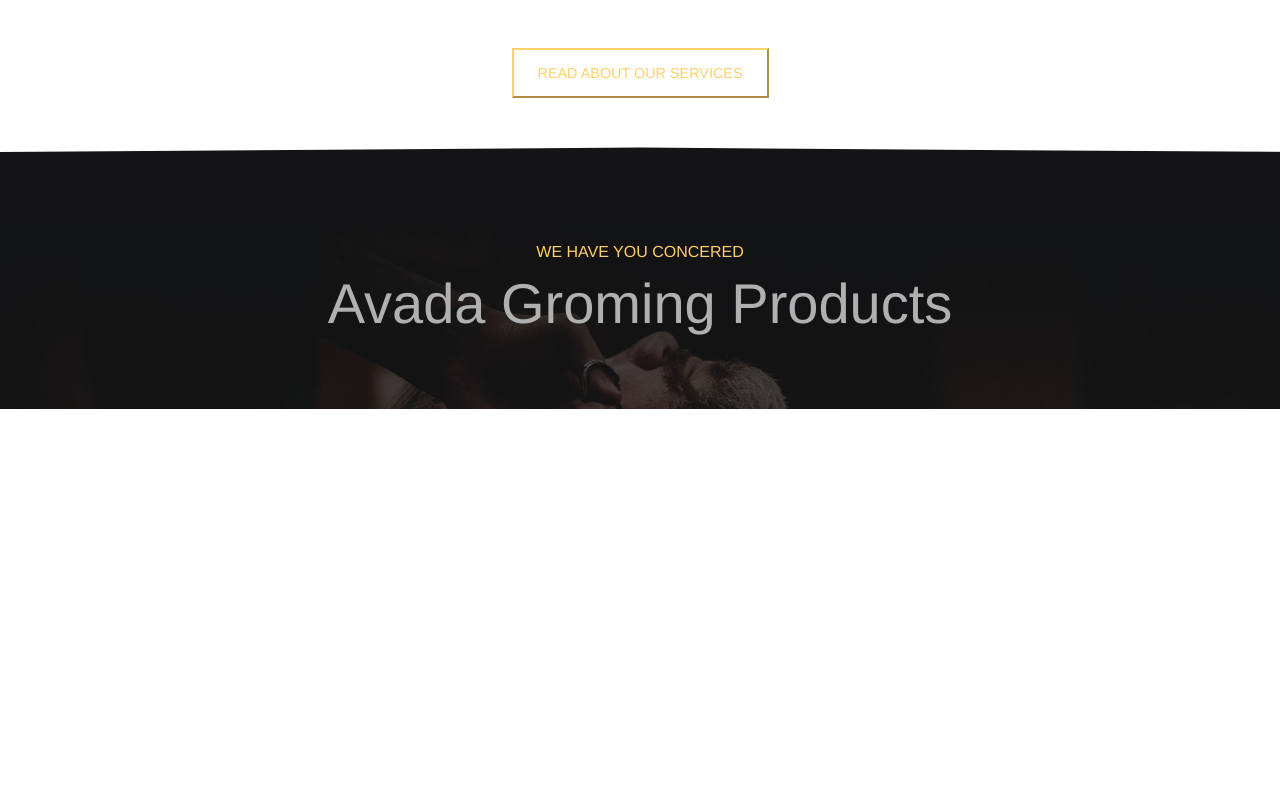
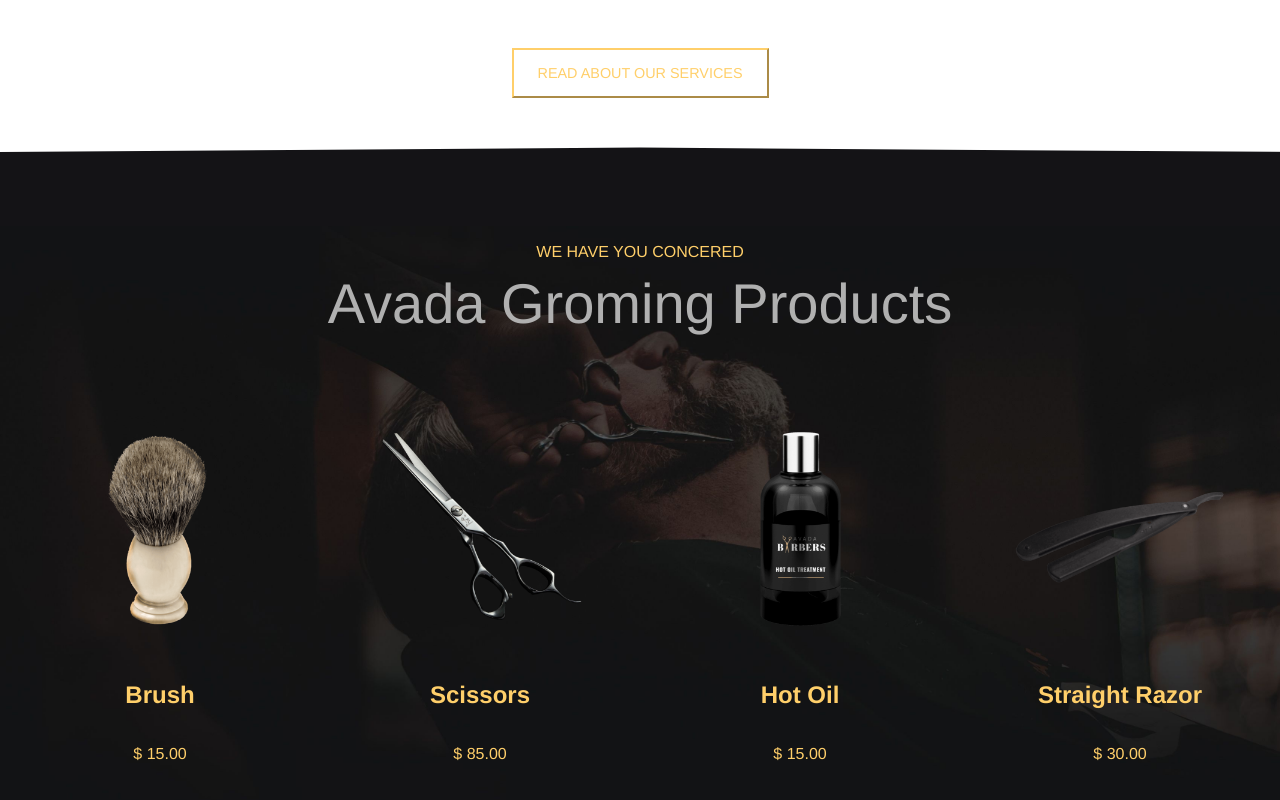
Before and after one commit to andmalt/proj-html-vuejs, a Vue app: page / in a window 1280 px wide. Shown: the part 1439-2239 px from the top of the page. Before the commit the page ends 1848 px from the top, so only its background shows below. Built offline with nearby package versions, Linux system fonts and the light colour scheme.

Commit message:
inserted box component

```diff
--- a/src/App.vue
+++ b/src/App.vue
@@ -1,7 +1,7 @@
 <template>
   <div id="app">
     <Header />
-    <Main />
+    <Main :products="products" />
     <Footer />
   </div>
 </template>
@@ -17,7 +17,38 @@ export default {
     Header,
     Main,
     Footer,
-  }
+  },
+  data(){
+    return{
+      products:[
+        {
+          name: 'Brush',
+          price: 15,
+          img:require(`./assets/img/brush_dark-800x800.png`),
+          alt:'image brush',
+        },
+        {
+          name: 'Scissors',
+          price: 85,
+          img:require(`./assets/img/scissors-800x800.png`),
+          alt:'image Scissors',
+        },
+        {
+          name: 'Hot Oil',
+          price: 15,
+          img:require(`./assets/img/hot_oil_dark-800x800.png`),
+          alt:'image Hot Oil',
+        },
+        {
+          name: 'Straight Razor',
+          price: 30,
+          img:require(`./assets/img/straight_razor_dark-800x800.png`),
+          alt:'image Straight Razor',
+        },
+      ],
+    }
+  },
+
 }
 </script>
 
--- /dev/null
+++ b/src/components/Box.vue
@@ -0,0 +1,38 @@
+<template>
+  <div class="col-3 box-product text-center">
+      <img :src="product.img" :alt=" product.alt ">
+      <h4> {{ product.name }} </h4>
+      <p> &dollar; {{ product.price }}.00 </p>
+  </div>
+</template>
+
+<script>
+
+export default {
+    name: 'Box',
+    props: {
+        product:Object,
+  }
+}
+</script>
+
+<style scoped lang="scss">
+@import '../style/variables.scss';
+
+.box-product{
+    margin-bottom: 3.5rem;
+
+    img{
+      height: 15rem;
+      margin-bottom: 2rem;
+    }
+    h4{
+      color: $refColor;
+      margin-bottom: 2rem;
+      font-weight: 600;
+    }
+    p{
+      color: $refColor;
+    }
+}
+</style>
--- a/src/components/Main.vue
+++ b/src/components/Main.vue
@@ -65,7 +65,11 @@
         <h6>WE HAVE YOU CONCERED</h6>
         <h2>Avada Groming Products</h2>
       </div>
+
       <!-- products -->
+      <Box :product="element" v-for="(element , index ) in products" :key="index" />
+
+      <!-- button -->
       <div>
 
       </div>
@@ -75,11 +79,16 @@
 </template>
 
 <script>
+import Box from './Box.vue'
+
 export default {
   name: 'Main',
   props: {
-
-  }
+    products:Array,
+  },
+  components:{
+    Box,
+  },
 }
 </script>
 
```
